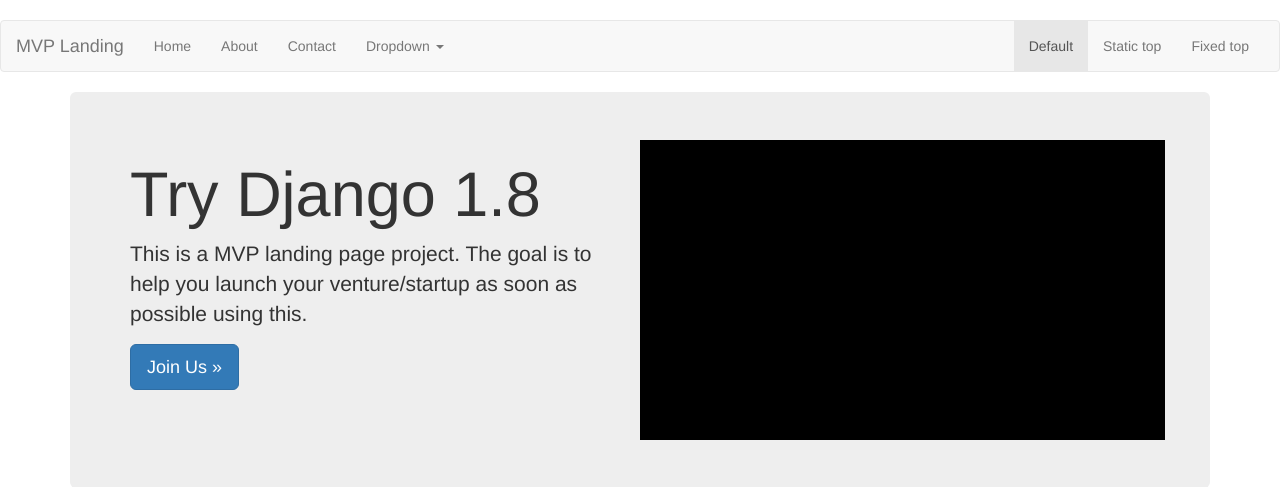
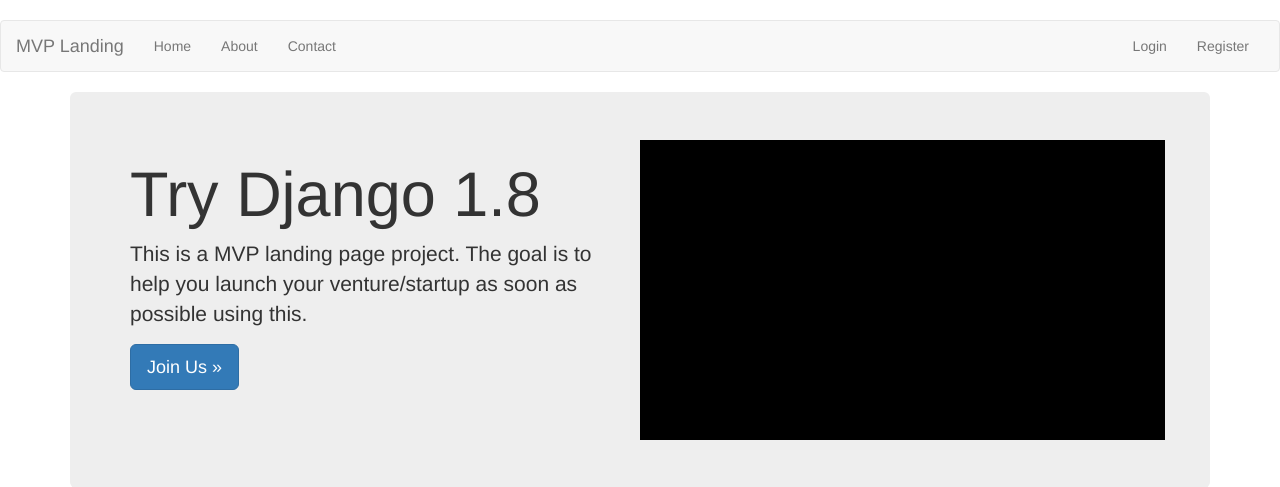
Before and after one commit to aishwaryr/django_landing_page, a Django app: page / in a window 1280 px wide. Shown: the top 487 px of the page. Run offline with Django 3.2, Linux system fonts and the light colour scheme; some libraries are stand-ins or nearby versions.

Commit message:
v29: Added Authentication links to Navbar

```diff
--- a/templates/navbar.html
+++ b/templates/navbar.html
@@ -19,7 +19,7 @@
         <li><a href="{% url 'home' %}">Home</a></li>
         <li><a href="{% url 'about' %}">About</a></li>
         <li><a href="{% url 'contact' %}">Contact</a></li>
-        <li class="dropdown">
+        <!-- <li class="dropdown">
           <a href="#" class="dropdown-toggle" data-toggle="dropdown" role="button" aria-haspopup="true" aria-expanded="false">Dropdown <span class="caret"></span></a>
           <ul class="dropdown-menu">
             <li><a href="#">Action</a></li>
@@ -30,12 +30,15 @@
             <li><a href="#">Separated link</a></li>
             <li><a href="#">One more separated link</a></li>
           </ul>
-        </li>
+        </li> -->
       </ul>
       <ul class="nav navbar-nav navbar-right">
-        <li class="active"><a href="./">Default <span class="sr-only">(current)</span></a></li>
-        <li><a href="../navbar-static-top/">Static top</a></li>
-        <li><a href="../navbar-fixed-top/">Fixed top</a></li>
+        {% if request.user.is_authenticated %}
+        <li><a href="{% url 'auth_logout'%}">Logout</a></li>
+        {% else %}
+        <li><a href="{% url 'auth_login'%}">Login</a></li>
+        <li><a href="{% url 'registration_register'%}">Register</a></li>
+        {% endif %}
       </ul>
     </div><!--/.nav-collapse -->
   </div><!--/.container-fluid -->
```
Also changed, not shown: db.sqlite3, 1 other file.
